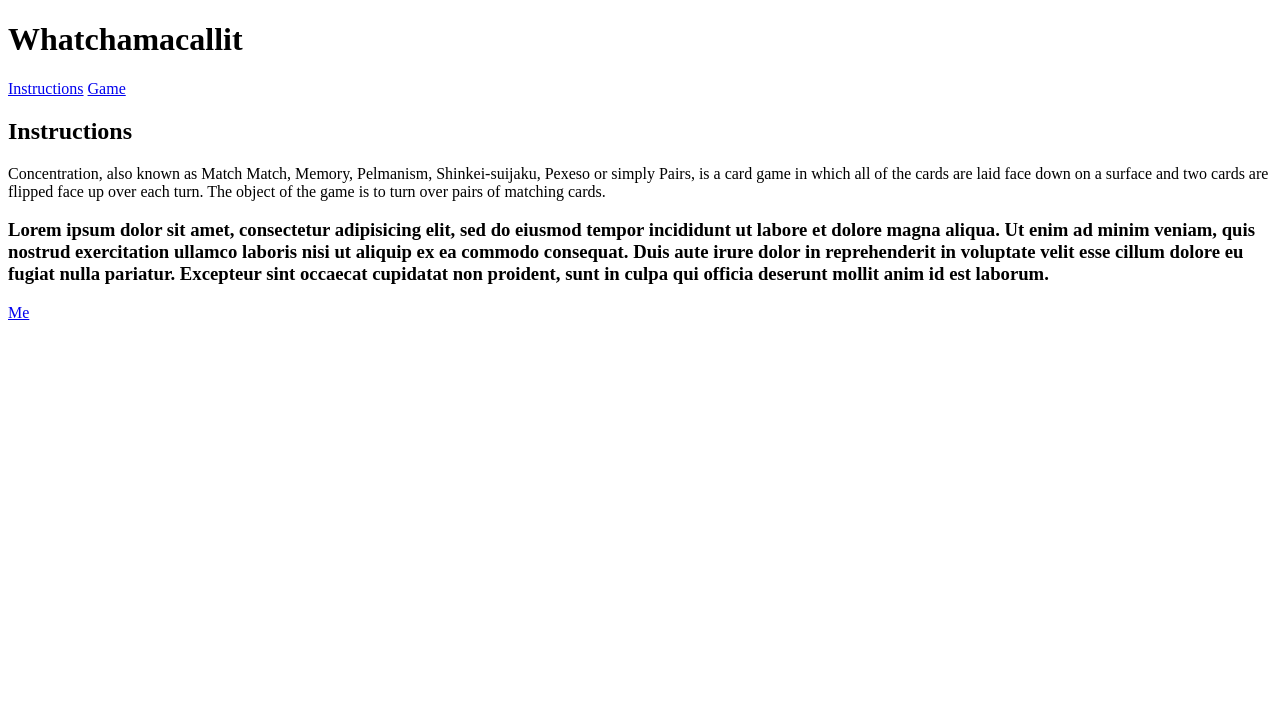
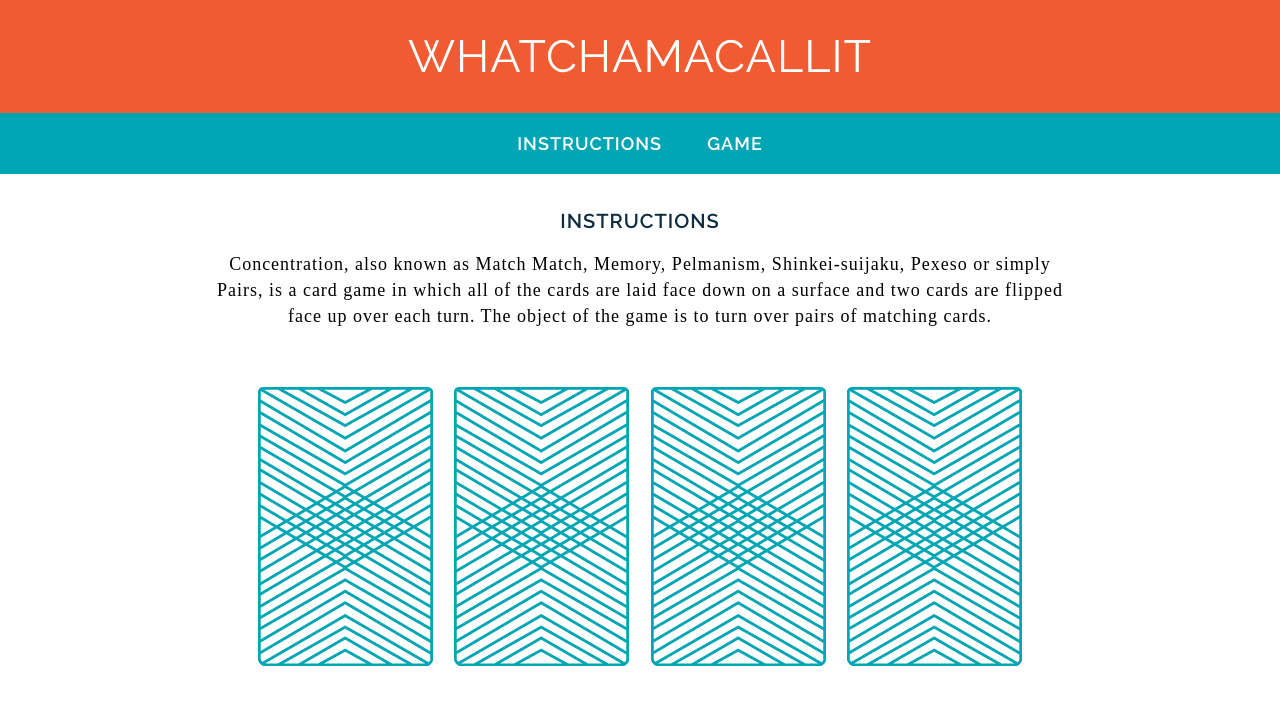
Before and after one commit to johnhitz/wdi-fundamentals-memorygame, a plain HTML site: page memory_game/index.html in a window 1280 px wide. Drawn offline with Linux system fonts and the light colour scheme; a web font is replaced by a local one.

Commit message:
Added styling

```diff
--- /dev/null
+++ b/memory_game/css/style.css
@@ -0,0 +1,50 @@
+body {
+	font-family: raleway;
+	letter-spacing: 1px;
+	text-align: center;
+	margin: 0;
+}
+header {
+	background-color: #F15B31;
+	color: #FFFFFF;
+	padding: 30px 20px;
+}
+nav {
+	background-color: #00A6B3;
+	color: #FFFFFF;
+	padding: 20px 0;
+}
+main {
+	width: 850px;
+	margin: 35px auto;
+}
+img {
+	margin: 40px 8px;
+}
+h1, h2, a {
+	text-transform: uppercase;
+}
+h1 {
+	/*color: #0D2C40;*/
+	font-weight: 400;
+	font-size: 45px;
+	margin: 0;
+}
+h2 {
+	color: #0D2C40;
+	font-weight: 600;
+	font-size: 20px;
+}
+p {
+	font-family: "droid serif";
+	line-height: 26px;
+	font-size: 18px;
+}
+
+a {
+	text-decoration: none;
+	color: #FFFFFF;
+	font-weight: 600;
+	font-size: 18px;
+	margin: 0 20px;
+}
--- a/memory_game/index.html
+++ b/memory_game/index.html
@@ -2,19 +2,28 @@
 <html>
 <head>
 	<title>Whatchamacallit</title>
+	<link href="https://fonts.googleapis.com/css?family=Droid+Serif|Raleway:400,500,600,700" rel="stylesheet">
+	<link rel="stylesheet" href="css/style.css" type="text/css">
 </head>
 <body>
-	<h1>Whatchamacallit</h1>
-	<a href="#" target="_blank">Instructions</a>
-	<a href="#" target="_blank">Game</a>
-	<h2>Instructions</h2>
-	<p>Concentration, also known as Match Match, Memory, Pelmanism, Shinkei-suijaku, Pexeso or simply Pairs, is a card game in which all of the cards are laid face down on a surface and two cards are flipped face up over each turn. The object of the game is to turn over pairs of matching cards.</p>
-	<h3>Lorem ipsum dolor sit amet, consectetur adipisicing elit, sed do eiusmod
-	tempor incididunt ut labore et dolore magna aliqua. Ut enim ad minim veniam,
-	quis nostrud exercitation ullamco laboris nisi ut aliquip ex ea commodo
-	consequat. Duis aute irure dolor in reprehenderit in voluptate velit esse
-	cillum dolore eu fugiat nulla pariatur. Excepteur sint occaecat cupidatat non
-	proident, sunt in culpa qui officia deserunt mollit anim id est laborum.</h3>
-	<a href="https://www.facebook.com/john.hitz.31" target="_blank">Me</a>
+	<header>
+		<h1>Whatchamacallit</h1>
+	</header>
+	<nav>
+		<a href="#" target="_blank">Instructions</a>
+		<a href="#" target="_blank">Game</a>
+	</nav>
+	<main>
+		<h2>Instructions</h2>
+		<p>
+			Concentration, also known as Match Match, Memory, Pelmanism, Shinkei-suijaku, Pexeso or simply Pairs, is a card game in which all of the cards are laid face down on a surface and two cards are flipped face up over each turn. The object of the game is to turn over pairs of matching cards.
+	    </p>
+		<div>
+			<img src="images/back.png" alt="Queen of Diamonds">
+			<img src="images/back.png" alt="Queen of Hearts">
+			<img src="images/back.png" alt="King of Diamonds">
+			<img src="images/back.png" alt="King of Hearts">
+		</div>
+	</main>
 </body>
 </html>
```
Also changed, not shown: memory_game/images/back.png (added), memory_game/images/king-of-diamonds.png (added), memory_game/images/king-of-hearts.png (added), memory_game/images/queen-of-diamonds.png (added), memory_game/images/queen-of-hearts.png (added).
